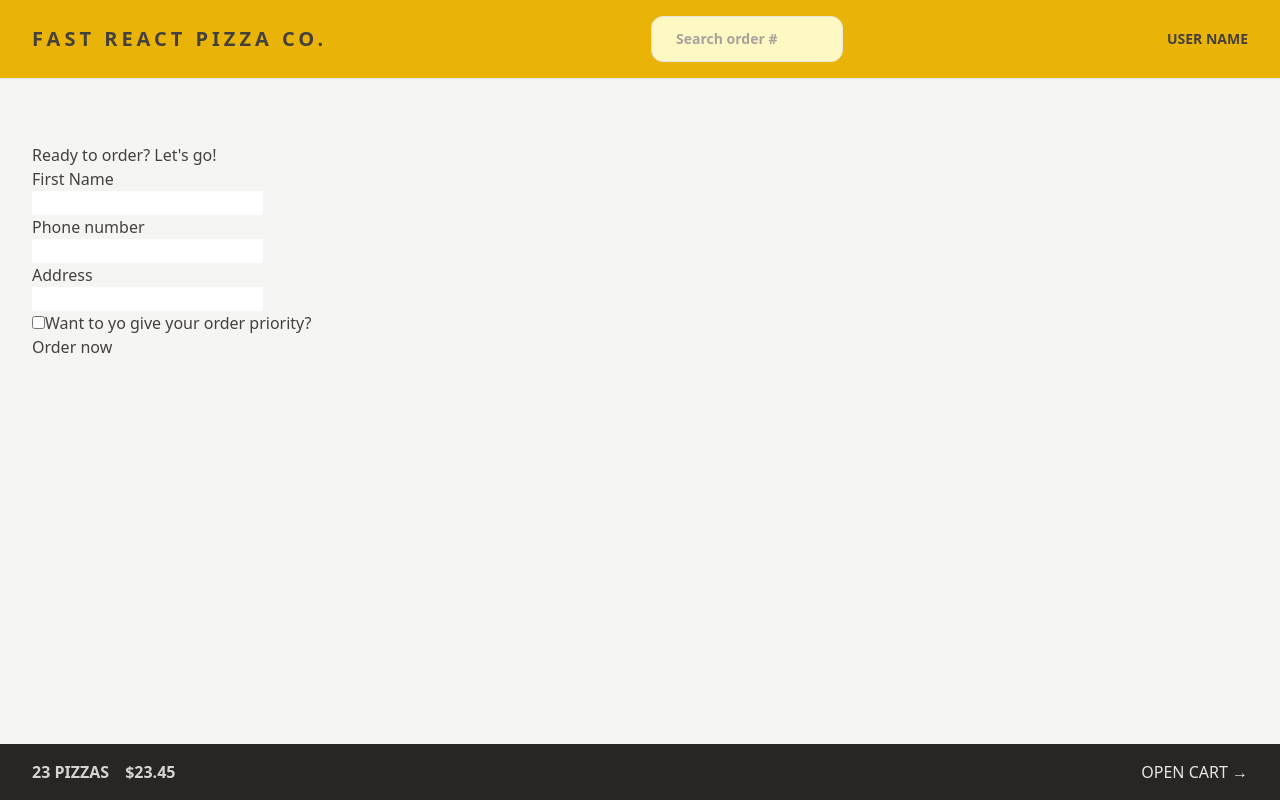
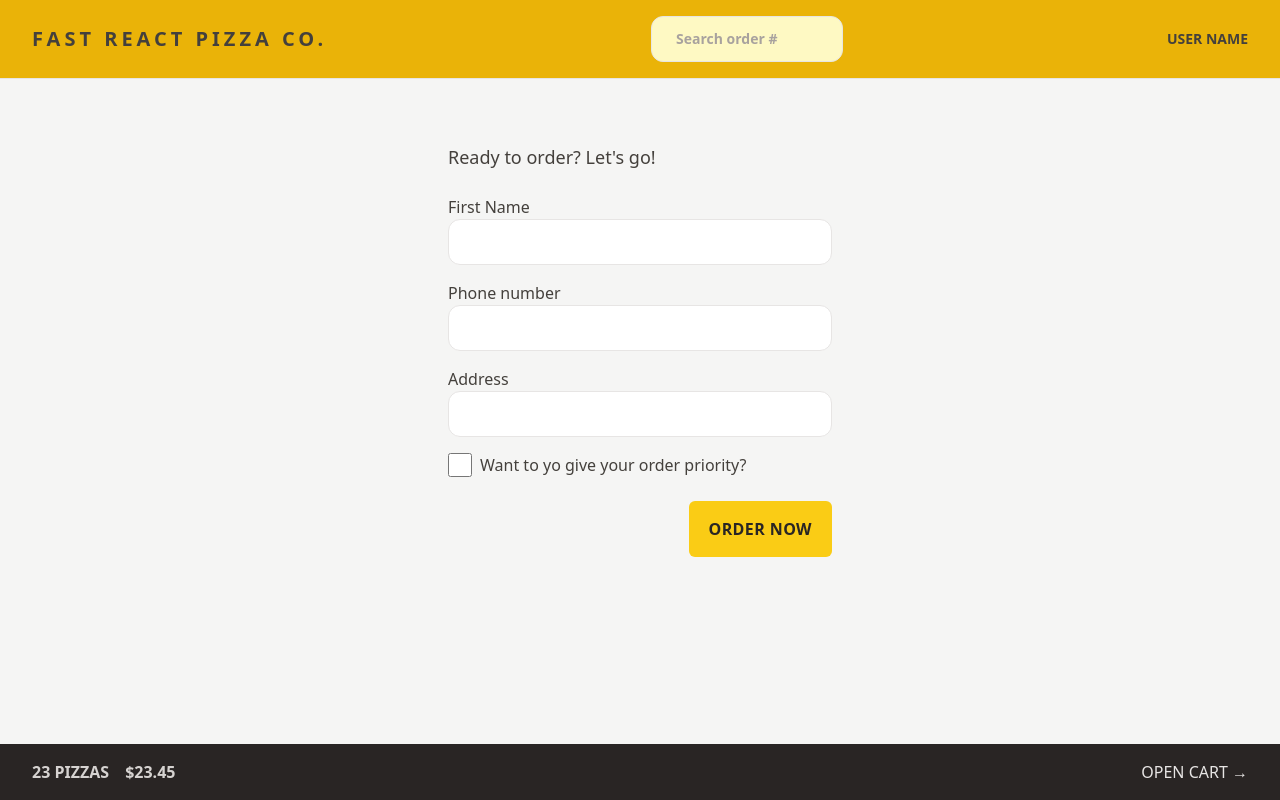
Before and after one commit to XavierEnriquez/fast-react-pizza, a React (Vite) app: page /order/new in a window 1280 px wide. Built offline with nearby package versions, Linux system fonts and the light colour scheme.

Commit message:
Update CreateOrder.jsx

```diff
--- a/src/features/order/CreateOrder.jsx
+++ b/src/features/order/CreateOrder.jsx
@@ -1,6 +1,7 @@
 // import { useState } from "react";
 import { Form, useActionData, useNavigation } from "react-router-dom";
 import Button from "../../ui/Button";
+import Input from "../../ui/input";
 
 const fakeCart = [
   {
@@ -36,21 +37,21 @@ function CreateOrder() {
   const cart = fakeCart;
 
   return (
-    <div>
-      <h2>Ready to order? Let&apos;s go!</h2>
+    <div className="m-auto flex max-w-96 flex-col gap-6">
+      <h2 className="text-lg">Ready to order? Let&apos;s go!</h2>
 
-      <Form method="POST">
+      <Form method="POST" className="flex flex-col gap-4">
         <div>
           <label>First Name</label>
           <div>
-            <input type="text" name="customer" required />
+            <Input type="text" name="customer" required={true} />
           </div>
         </div>
 
         <div>
           <label>Phone number</label>
           <div>
-            <input type="tel" name="phone" required />
+            <Input type="tel" name="phone" required={true} />
           </div>
           {formErrors?.phone && <p>{formErrors.phone}</p>}
         </div>
@@ -58,12 +59,13 @@ function CreateOrder() {
         <div>
           <label>Address</label>
           <div>
-            <input type="text" name="address" required />
+            <Input type="text" name="address" required={true} />
           </div>
         </div>
 
-        <div>
+        <div className="flex gap-2 align-middle">
           <input
+            className="h-6 w-6"
             type="checkbox"
             name="priority"
             id="priority"
@@ -72,12 +74,12 @@ function CreateOrder() {
           />
           <label htmlFor="priority">Want to yo give your order priority?</label>
         </div>
-        <input type="hidden" name="cart" value={JSON.stringify(cart)} />
-        <div>
-          <Button type="primary" disabled={isSubmitting}>
+        <div className="flex justify-end pt-2">
+          <Button className="primary" disabled={isSubmitting}>
             {isSubmitting ? "Placing order..." : "Order now"}
           </Button>
         </div>
+        <input type="hidden" name="cart" value={JSON.stringify(cart)} />
       </Form>
     </div>
   );
```
